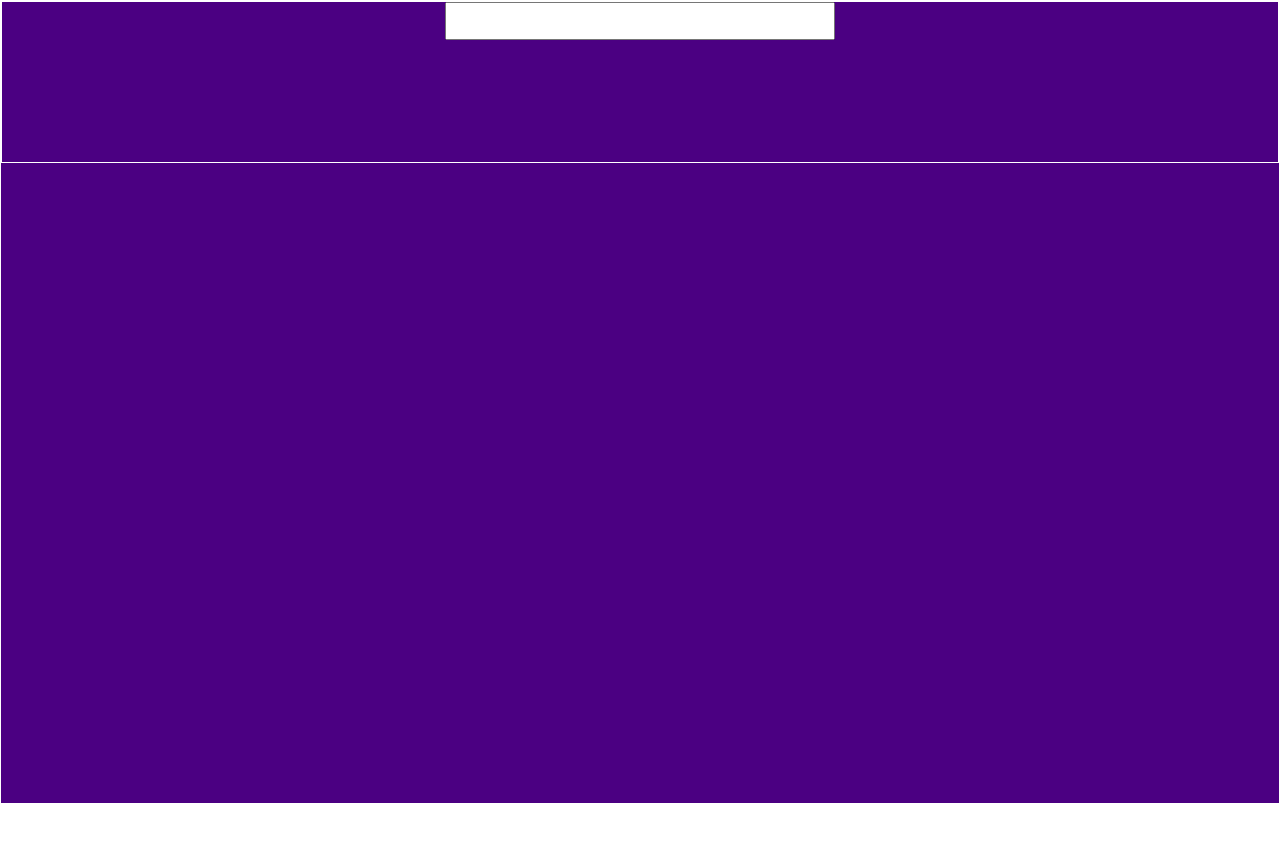
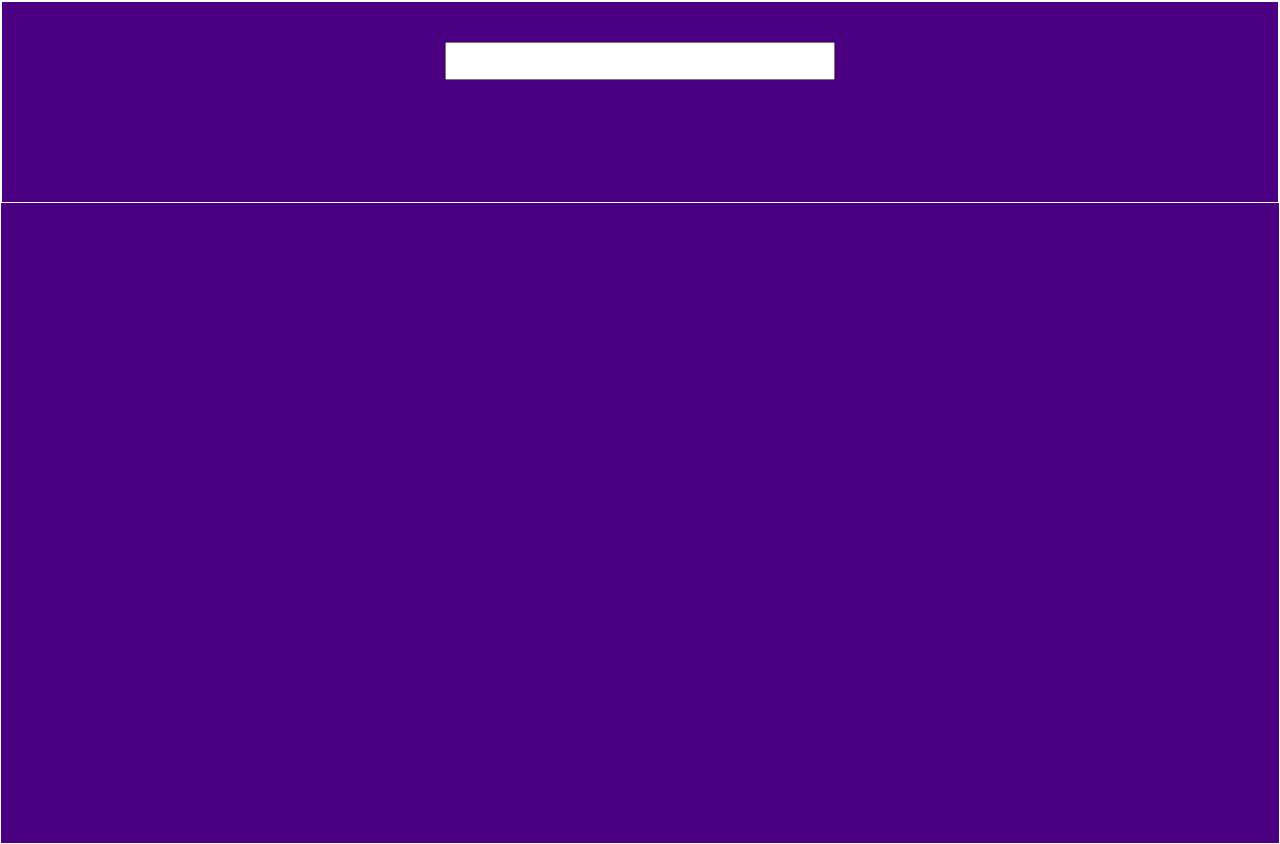
Before and after one commit to Ashishdhyani457/To-do-with-node.js, a plain HTML site: page index.html in a window 1280 px wide. Before the commit the page ends 804 px from the top, so only its background shows below. Drawn offline with Linux system fonts and the light colour scheme.

Commit message:
3rdupdate

```diff
--- a/style.css
+++ b/style.css
@@ -10,7 +10,7 @@ body{
 }
 .input-container{
     height: 20vh;
-    /* padding-top: 5vh; */
+    padding-top: 5vh;
 }
 .task-container{
     min-height: 80vh;
```
